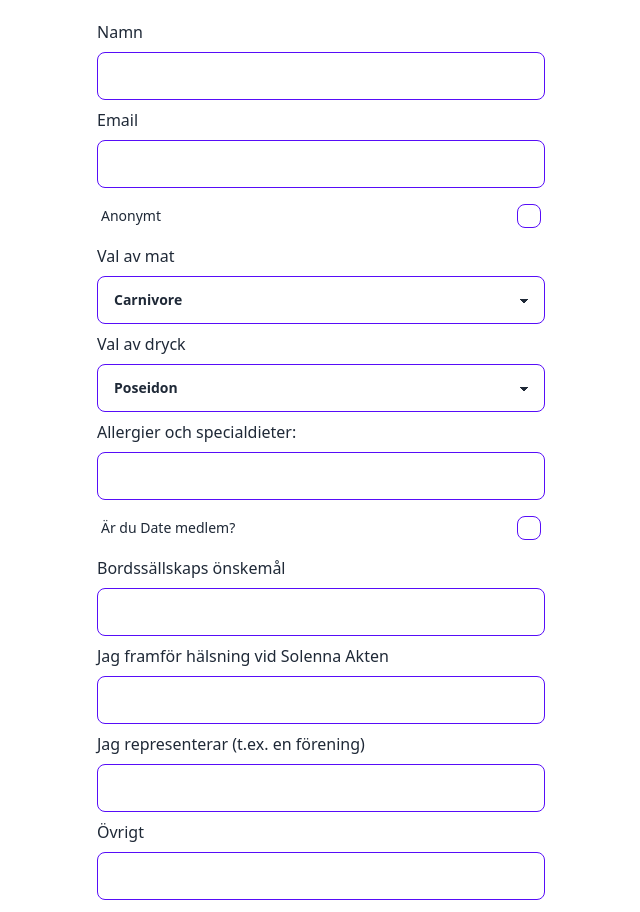
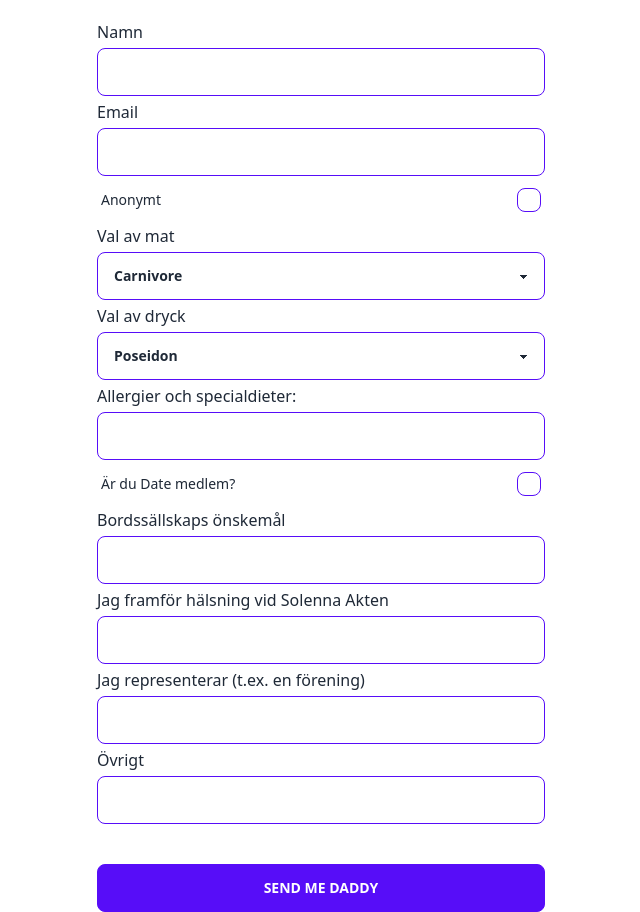
Before and after one commit to JaNord/shitty-form, a React (Create React App) app: page / in a window 1280 px wide. Shown: the whole page, without its empty margins (319-959 px from the left). Built offline with nearby package versions, Linux system fonts and the light colour scheme.

Commit message:
Clean up. Add button.

```diff
--- a/src/app.tsx
+++ b/src/app.tsx
@@ -38,7 +38,7 @@ export const App = () => {
 
   return (
     <div className="max-w-md mt-5 ml-auto mr-auto">
-      <div className="form-control space-y-2">
+      <div className="form-control space-y-1">
         <span className="">Namn</span>
         <input
           type="text"
@@ -47,7 +47,6 @@ export const App = () => {
           onChange={({ target }) => setValue(target.name, target.value)}
           className="input input-bordered input-primary w-full"
         />
-
         <span className="">Email</span>
         <input
           type="text"
@@ -66,7 +65,6 @@ export const App = () => {
             onChange={({ target }) => setValue(target.name, target.checked)}
           />
         </label>
-
         <span>Val av mat</span>
         <select
           name="menu"
@@ -77,7 +75,6 @@ export const App = () => {
           <option label="Carnivore" value="carnivore" />
           <option label="Herbivore" value="herbivore" />
         </select>
-
         <span>Val av dryck</span>
         <select
           name="drink"
@@ -88,7 +85,6 @@ export const App = () => {
           <option label="Poseidon" value="poseidon" />
           <option label="Dionysus" value="dionysus" />
         </select>
-
         <span className="">Allergier och specialdieter:</span>
         <input
           type="text"
@@ -97,7 +93,6 @@ export const App = () => {
           onChange={({ target }) => setValue(target.name, target.value)}
           className="input input-bordered input-primary w-full"
         />
-
         <label className="label cursor-pointer">
           <span className="label-text">Är du Date medlem?</span>
           <input
@@ -108,7 +103,6 @@ export const App = () => {
             className="checkbox checkbox-primary"
           />
         </label>
-
         <span className="">Bordssällskaps önskemål</span>
         <input
           type="text"
@@ -117,7 +111,6 @@ export const App = () => {
           onChange={({ target }) => setValue(target.name, target.value)}
           className="input input-bordered input-primary w-full"
         />
-
         <span className="">Jag framför hälsning vid Solenna Akten</span>
         <input
           type="text"
@@ -126,7 +119,6 @@ export const App = () => {
           onChange={({ target }) => setValue(target.name, target.value)}
           className="input input-bordered input-primary w-full"
         />
-
         <span className="">Jag representerar (t.ex. en förening)</span>
         <input
           type="text"
@@ -135,7 +127,6 @@ export const App = () => {
           onChange={({ target }) => setValue(target.name, target.value)}
           className="input input-bordered input-primary w-full"
         />
-
         <span className="">Övrigt</span>
         <input
           type="text"
@@ -145,6 +136,7 @@ export const App = () => {
           className="input input-bordered input-primary w-full"
         />
       </div>
+      <button className="btn btn-primary mt-10 w-full">Send me Daddy</button>
     </div>
   );
 };
```
Also changed, not shown: public/diets.txt (deleted).
